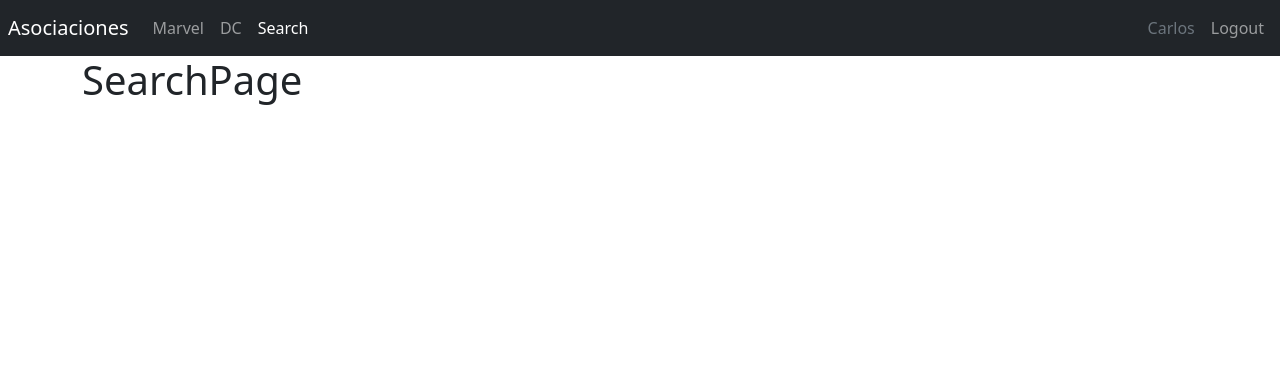
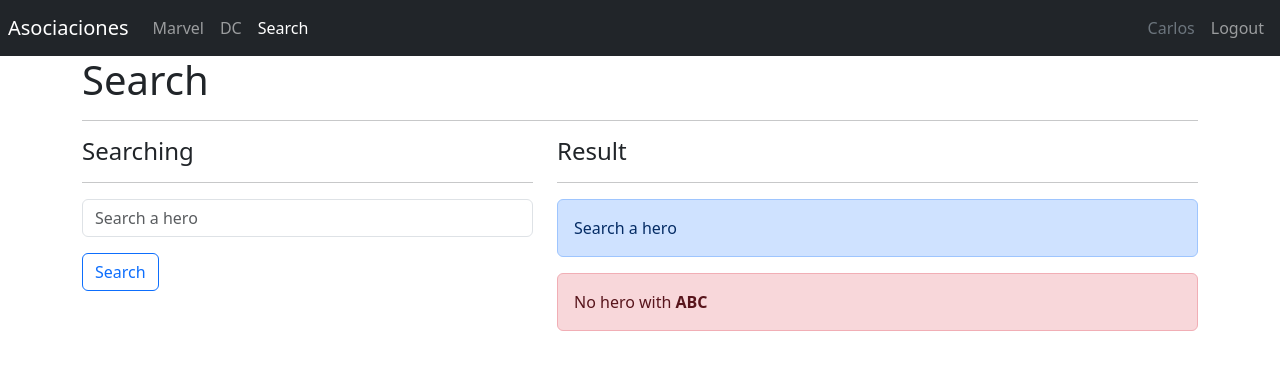
Before and after one commit to carlosantonio98/07-heroes-spa, a React (Vite) app: page /search in a window 1280 px wide. Shown: the top 370 px of the page. Built offline with nearby package versions, Linux system fonts and the light colour scheme.

Commit message:
Add layout to search screen

```diff
--- a/src/heroes/pages/SearchPage.jsx
+++ b/src/heroes/pages/SearchPage.jsx
@@ -1,8 +1,47 @@
+import { HeroCard } from '../components'
 
 export const SearchPage = () => {
     return (
         <>
-            <h1>SearchPage</h1>
+            <h1>Search</h1>
+            <hr />
+
+            <div className="row">
+                <div className="col-5">
+                    <h4>Searching</h4>
+                    <hr />
+                    <form>
+                        <input
+                            type="text"
+                            placeholder="Search a hero"
+                            className="form-control"
+                            name="searchText"
+                            autoComplete="off"
+                        />
+
+                        <button
+                            className="btn btn-outline-primary mt-3"
+                        >
+                            Search
+                        </button>
+                    </form>
+                </div>
+
+                <div className="col-7">
+                    <h4>Result</h4>
+                    <hr />
+
+                    <div className="alert alert-primary">
+                        Search a hero
+                    </div>
+
+                    <div className="alert alert-danger">
+                        No hero with <b>ABC</b>
+                    </div>
+
+                    {/* <HeroCard { ...hero } /> */}
+                </div>
+            </div>
         </>
     );
 }
```
